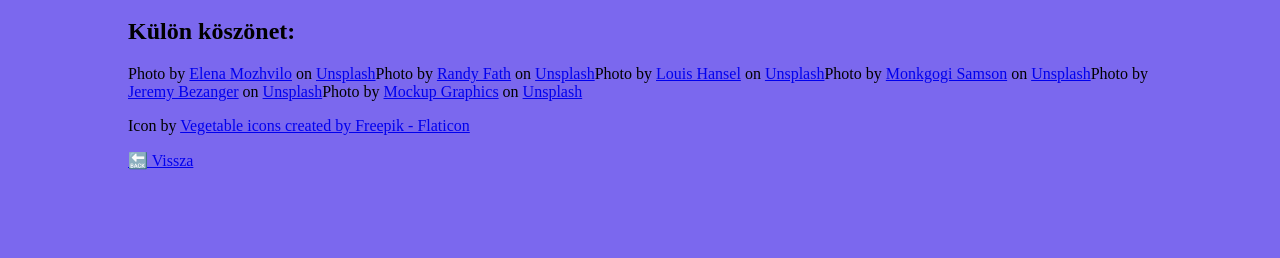
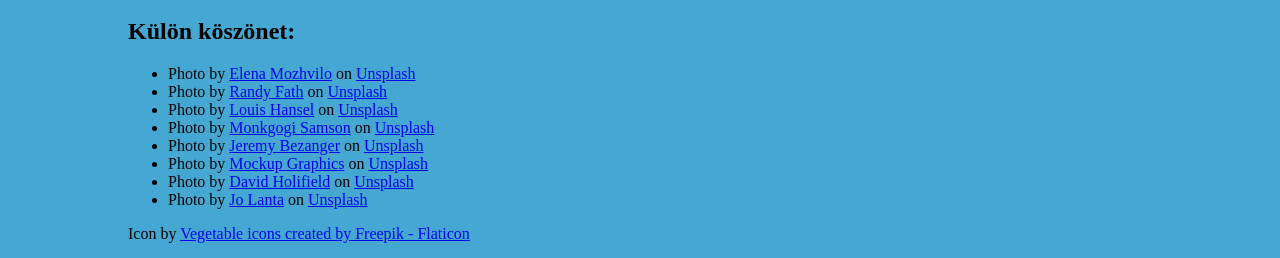
Before and after one commit to gulyasfeccferenc/minekvanszezonja, a React (Create React App) app: page /about in a window 1280 px wide. Shown: the part 538-796 px from the top of the page. Built offline with nearby package versions, Linux system fonts and the light colour scheme; no server answers.

Commit message:
* Changed background color for real this time! * Extended and modified About page with new resources and some neat listing * Added Firebase save and update for plant categories (need some rework though)

```diff
--- a/public/index.html
+++ b/public/index.html
@@ -28,7 +28,7 @@
       body {
         margin: 0;
         height: 100%;
-        background-color: #7b68ee;
+        background-color: #45a8d3;
       }
 
       #root:empty, #suspense-loading {
--- a/src/pages/About.component.tsx
+++ b/src/pages/About.component.tsx
@@ -34,8 +34,8 @@ export const AboutComponent = () => {
         </p>
 
         <h2>Külön köszönet:</h2>
-        <p>
-          <span>
+        <ul>
+          <li>
             Photo by{" "}
               <a href="https://unsplash.com/@miracleday?utm_source=unsplash&amp;utm_medium=referral&amp;utm_content=creditCopyText">
               Elena Mozhvilo
@@ -44,23 +44,29 @@ export const AboutComponent = () => {
               <a href="https://unsplash.com/s/photos/broccoli?utm_source=unsplash&amp;utm_medium=referral&amp;utm_content=creditCopyText">
               Unsplash
             </a>
-          </span>
-          <span>
+          </li>
+          <li>
             Photo by <a href="https://unsplash.com/@randyfath?utm_source=unsplash&utm_medium=referral&utm_content=creditCopyText">Randy Fath</a> on <a href="https://unsplash.com/s/photos/vegetables?utm_source=unsplash&utm_medium=referral&utm_content=creditCopyText">Unsplash</a>
-          </span>
-          <span>
+          </li>
+          <li>
             Photo by <a href="https://unsplash.com/@louishansel?utm_source=unsplash&utm_medium=referral&utm_content=creditCopyText">Louis Hansel</a> on <a href="https://unsplash.com/s/photos/apple?utm_source=unsplash&utm_medium=referral&utm_content=creditCopyText">Unsplash</a>
-          </span>
-            <span>
+          </li>
+            <li>
                 Photo by <a href="https://unsplash.com/@m_samson?utm_source=unsplash&utm_medium=referral&utm_content=creditCopyText">Monkgogi Samson</a> on <a href="https://unsplash.com/s/photos/bean?utm_source=unsplash&utm_medium=referral&utm_content=creditCopyText">Unsplash</a>
-            </span>
-            <span>
+            </li>
+            <li>
                 Photo by <a href="https://unsplash.com/@unarchive?utm_source=unsplash&utm_medium=referral&utm_content=creditCopyText">Jeremy Bezanger</a> on <a href="https://unsplash.com/s/photos/basil?utm_source=unsplash&utm_medium=referral&utm_content=creditCopyText">Unsplash</a>
-            </span>
-            <span>
+            </li>
+            <li>
                 Photo by <a href="https://unsplash.com/@mockupgraphics?utm_source=unsplash&utm_medium=referral&utm_content=creditCopyText">Mockup Graphics</a> on <a href="https://unsplash.com/s/photos/nut?utm_source=unsplash&utm_medium=referral&utm_content=creditCopyText">Unsplash</a>
-            </span>
-        </p>
+            </li>
+            <li>
+                Photo by <a href="https://unsplash.com/@davidholifield?utm_source=unsplash&utm_medium=referral&utm_content=creditCopyText">David Holifield</a> on <a href="https://unsplash.com/s/photos/carrot?utm_source=unsplash&utm_medium=referral&utm_content=creditCopyText">Unsplash</a>
+            </li>
+            <li>
+                Photo by <a href="https://unsplash.com/@jo_lanta?utm_source=unsplash&utm_medium=referral&utm_content=creditCopyText">Jo Lanta</a> on <a href="https://unsplash.com/s/photos/radish?utm_source=unsplash&utm_medium=referral&utm_content=creditCopyText">Unsplash</a>
+            </li>
+        </ul>
         <p>
             Icon by <span><a href="https://www.flaticon.com/free-icons/vegetable" title="vegetable icons">Vegetable icons created by Freepik - Flaticon</a></span>
         </p>
--- a/src/pages/Admin/AdminCategoryEdit.component.tsx
+++ b/src/pages/Admin/AdminCategoryEdit.component.tsx
@@ -7,7 +7,7 @@ import {Button, Collapse, Container, Grid, Input, Text, Textarea} from '@nextui-
 import {HeaderContainer, StyledOption, StyledSelect, StyledSelectContainer} from './Admin.styles';
 import {useEffect, useState} from 'react';
 import {AdminItemListingComponent} from './AdminItemListing.component';
-import {addCollectionAndDocuments} from '../../utils/firebase/firebase.utils';
+import {addCollectionAndDocuments, addSingleDocument, updateSingleDocument} from '../../utils/firebase/firebase.utils';
 
 export const AdminCategoryEditComponent = () => {
     let { categoryId } = useParams();
@@ -34,14 +34,25 @@ export const AdminCategoryEditComponent = () => {
     }, []);
 
     const handleSelect = (e: any) => {
+        const tempPlant = plantCategory;
         setCategory(e.target.value as PlantCategory);
-        const tempPlant = plantCategory;
         tempPlant.category = e.target.value as PlantCategory;
         setPlantCategory(tempPlant);
     }
 
+    // TODO: This should be done over Redux
     const handleSave = (e: any) => {
-        addCollectionAndDocuments('plants', [...plantsMap, plantCategory]);
+        if (!plantCategory.id) {
+            addSingleDocument('plants', plantCategory).then(response => {
+                console.info('>>> Item successfully written', response);
+                navigate('/');
+            })
+        } else {
+            updateSingleDocument('plants', plantCategory).then(response => {
+                console.info('>>> Item successfully updated', response);
+                navigate('/');
+            })
+        }
     }
 
     const updateModel = (event: any) => {
@@ -54,7 +65,7 @@ export const AdminCategoryEditComponent = () => {
     return <>
         <HeaderContainer>
             <Button light css={{alignSelf: 'center'}} onPress={() => navigate('/admin')} color="warning">🔙 Back to listing</Button>
-            <Text h1 css={{display: 'inline-block'}}>{currentPlantCategory.title || 'New item'}</Text>
+            <Text h1 css={{display: 'inline-block'}}>{plantCategory?.title || 'New item'}</Text>
             <Button shadow css={{alignSelf: 'center'}} onPress={() => navigate('new')}>Add item</Button>
         </HeaderContainer>
         <Collapse.Group accordion={false}>
@@ -70,7 +81,7 @@ export const AdminCategoryEditComponent = () => {
                         size="lg"
                         name='imgUrl'
                         onChange={updateModel}
-                        value={currentPlantCategory.imgUrl}
+                        value={plantCategory?.imgUrl}
                         label="Plant category image"
                         placeholder="ImageURL"
                     />
@@ -84,7 +95,7 @@ export const AdminCategoryEditComponent = () => {
                         size="lg"
                         name='title'
                         onChange={updateModel}
-                        value={currentPlantCategory.title}
+                        value={plantCategory?.title}
                         label="Plant category name"
                         placeholder="E.g.: Alma"
                     />
@@ -98,7 +109,7 @@ export const AdminCategoryEditComponent = () => {
                         size="lg"
                         onChange={updateModel}
                         name='description'
-                        value={currentPlantCategory.description}
+                        value={plantCategory?.description}
                         label="Plant category description"
                         placeholder="Your definitive description of the category. Only plain text for now"
                     />
@@ -120,7 +131,7 @@ export const AdminCategoryEditComponent = () => {
         </Container>
             </Collapse>
             <Collapse title="Category items" expanded>
-                <AdminItemListingComponent categoryItems={currentPlantCategory.items}></AdminItemListingComponent>
+                <AdminItemListingComponent categoryItems={plantCategory?.items}></AdminItemListingComponent>
             </Collapse>
         </Collapse.Group>
     </>
--- a/src/pages/PlantCategory.component.tsx
+++ b/src/pages/PlantCategory.component.tsx
@@ -40,11 +40,11 @@ export const PlantCategoryComponent: React.FC<{}> = () => {
             </Grid>
             <Grid xs={12} md={6}>
                 <Row>
-                    <Text>{currentPlantCategory.description} Lorem ipsum dolor sit amet, consectetur adipisicing elit. A ab architecto doloribus dolorum enim et expedita id iste itaque, laudantium numquam perferendis perspiciatis placeat possimus quisquam sequi sit soluta unde.</Text>
+                    <Text>{currentPlantCategory?.description} Lorem ipsum dolor sit amet, consectetur adipisicing elit. A ab architecto doloribus dolorum enim et expedita id iste itaque, laudantium numquam perferendis perspiciatis placeat possimus quisquam sequi sit soluta unde.</Text>
                 </Row>
                 <Row>
                     <ul>
-                        {currentPlantCategory.items.map((plant: PlantItem) => <li key={plant.id}><NavLink to={`/plants/${currentPlantCategory.id}/${plant.id}`}>{plant.name}</NavLink></li>)}
+                        {currentPlantCategory?.items?.map((plant: PlantItem) => <li key={plant.id}><NavLink to={`/plants/${currentPlantCategory.id}/${plant.id}`}>{plant.name}</NavLink></li>)}
                     </ul>
                 </Row>
             </Grid>
--- a/src/utils/firebase/firebase.utils.ts
+++ b/src/utils/firebase/firebase.utils.ts
@@ -4,10 +4,9 @@ import {
     getAuth, signInWithRedirect,
     GoogleAuthProvider,
     User,
-    signInWithEmailAndPassword,
     signOut,
     onAuthStateChanged,
-    NextOrObserver, getRedirectResult,
+    NextOrObserver
 } from "firebase/auth"
 import {
     getFirestore,
@@ -18,11 +17,10 @@ import {
     writeBatch,
     getDocs,
     query,
-    QueryDocumentSnapshot,
-    updateDoc
+    updateDoc,
+    addDoc
 } from 'firebase/firestore';
 import {Plants} from '../../store/plant/plant.types';
-import {setCurrentUser} from '../../store/user/user.action';
 
 const firebaseConfig = {
     apiKey: "AIzaSyClQeoiYnePZNGK_5GCQZQ3xyJtUJBGcew",
@@ -53,13 +51,23 @@ export type ObjectToAdd = {
     id: string;
 }
 
+export const addSingleDocument = (collectionKey: string, objectToAdd: any): Promise<any> => {
+    const collectionRef = collection(db, collectionKey);
+    return addDoc(collectionRef, objectToAdd);
+}
+export const updateSingleDocument = (collectionKey: string, objectToAdd: any): Promise<any> => {
+    const collectionRef = collection(db, collectionKey);
+    const docRef = doc(collectionRef, objectToAdd.id);
+    return setDoc(docRef, objectToAdd, {merge: true});
+}
+
 export const addCollectionAndDocuments = async <T extends ObjectToAdd> (
     collectionKey: string,
     objectsToAdd: Array<T>): Promise<void> => {
     const collectionRef = collection(db, collectionKey);
     const batch = writeBatch(db);
     objectsToAdd.forEach((categoryObject) => {
-        const docRef = doc(collectionRef, categoryObject.id.toLowerCase());
+        const docRef = doc(collectionRef, categoryObject.id);
         batch.set(docRef, categoryObject);
     });
 
@@ -72,7 +80,9 @@ export const getCategoriesAndDocuments = async (document: string): Promise<Plant
     const q = query(collectionRef);
 
     const querySnapshot = await getDocs(q);
-    return querySnapshot.docs.map(docSnapshot => docSnapshot.data() as Plants);
+    return querySnapshot.docs.map(docSnapshot => {
+        return {...docSnapshot.data(), id: docSnapshot.id} as Plants
+    });
 }
 
 export type AdditionalInformation = {
```
